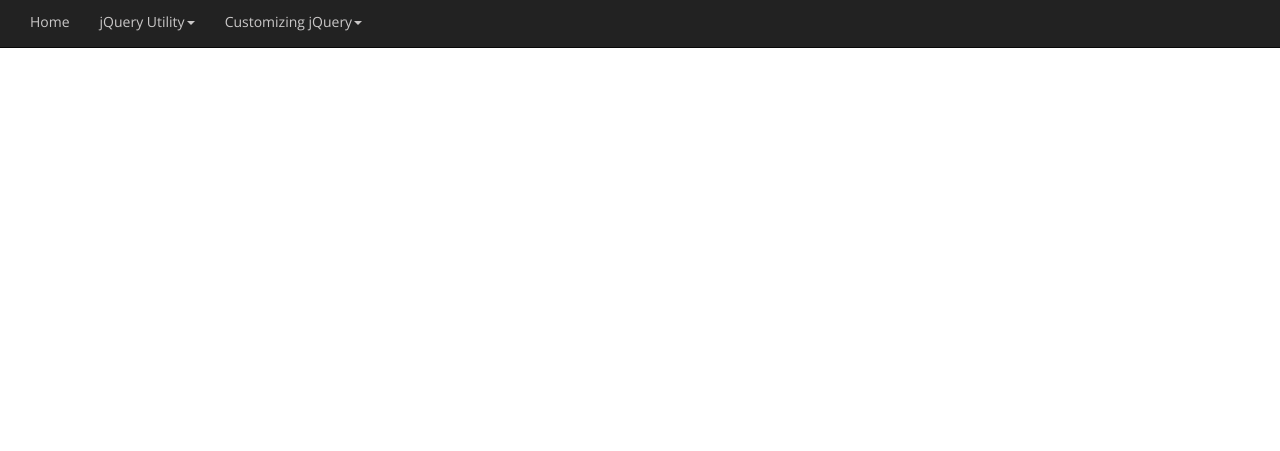
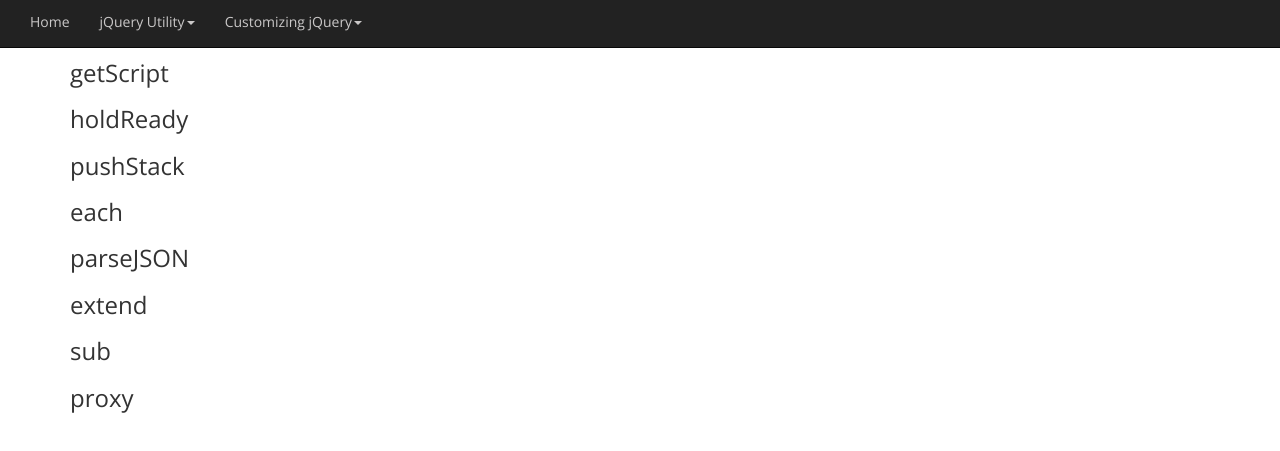
Before and after one commit to Qanai/Tools, a plain HTML site: page JavaScript/index.html in a window 1280 px wide. Shown: the part 53-504 px from the top of the page. Drawn offline with nearby package versions, Linux system fonts and the light colour scheme.

Commit message:
Add titles

```diff
--- a/JavaScript/index.html
+++ b/JavaScript/index.html
@@ -30,16 +30,16 @@
                                     <span>jQuery Utility</span><span class="caret"></span>
                                 </a>
                                 <ul class="dropdown-menu">
-                                    <li><a href="#">Type Testing</a></li>
-                                    <li><a href="#">Collection Manipulation</a></li>
-                                    <li><a href="#">getScript</a></li>
-                                    <li><a href="#">holdReady</a></li>
-                                    <li><a href="#">pushStack</a></li>
-                                    <li><a href="#">each</a></li>
-                                    <li><a href="#">parseJSON</a></li>
-                                    <li><a href="#">extend</a></li>
-                                    <li><a href="#">sub</a></li>
-                                    <li><a href="#">proxy</a></li>
+                                    <li><a href="#typeTest">Type Testing</a></li>
+                                    <li><a href="#collManip">Collection Manipulation</a></li>
+                                    <li><a href="#getScript">getScript</a></li>
+                                    <li><a href="#holdReady">holdReady</a></li>
+                                    <li><a href="#pushStack">pushStack</a></li>
+                                    <li><a href="#each">each</a></li>
+                                    <li><a href="#parseJSON">parseJSON</a></li>
+                                    <li><a href="#extend">extend</a></li>
+                                    <li><a href="#sub">sub</a></li>
+                                    <li><a href="#proxy">proxy</a></li>
                                 </ul>
                             </li>
                             <li class="dropdown">
@@ -56,7 +56,39 @@
             </div>
         </nav>
     </header>
-    <div>
+    <div class="container">
+        <section>
+            <article name="typeTest">
+                <h3>Type Testing</h3>
+            </article>
+            <article name="collManip">
+                <h3>Collection Manipulation</h3>
+            </article>
+            <article name="getScript">
+                <h3>getScript</h3>
+            </article>
+            <article name="holdReady">
+                <h3>holdReady</h3>
+            </article>
+            <article name="pushStack">
+                <h3>pushStack</h3>
+            </article>
+            <article name="each">
+                <h3>each</h3>
+            </article>
+            <article name="parseJSON">
+                <h3>parseJSON</h3>
+            </article>
+            <article name="extend">
+                <h3>extend</h3>
+            </article>
+            <article name="sub">
+                <h3>sub</h3>
+            </article>
+            <article name="proxy">
+                <h3>proxy</h3>
+            </article>
+        </section>
     </div>
 </body>
 </html>
```
